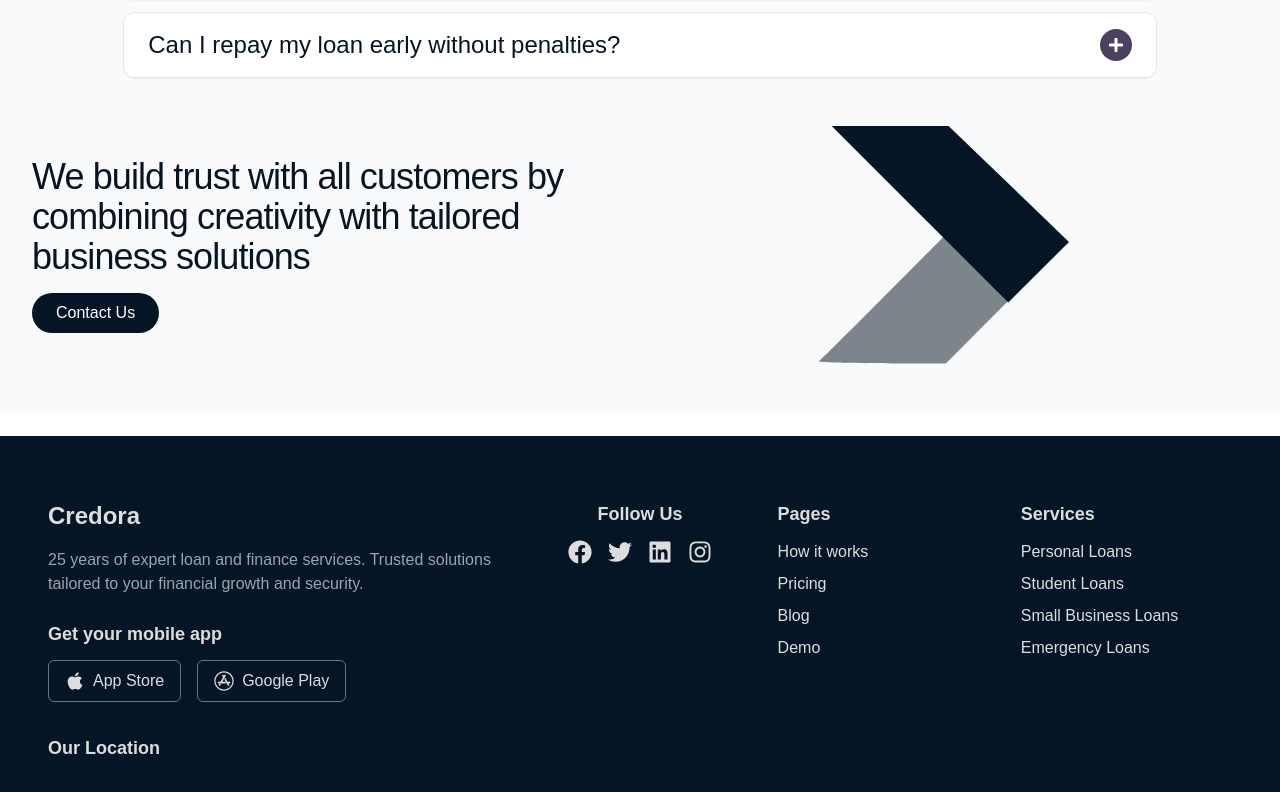
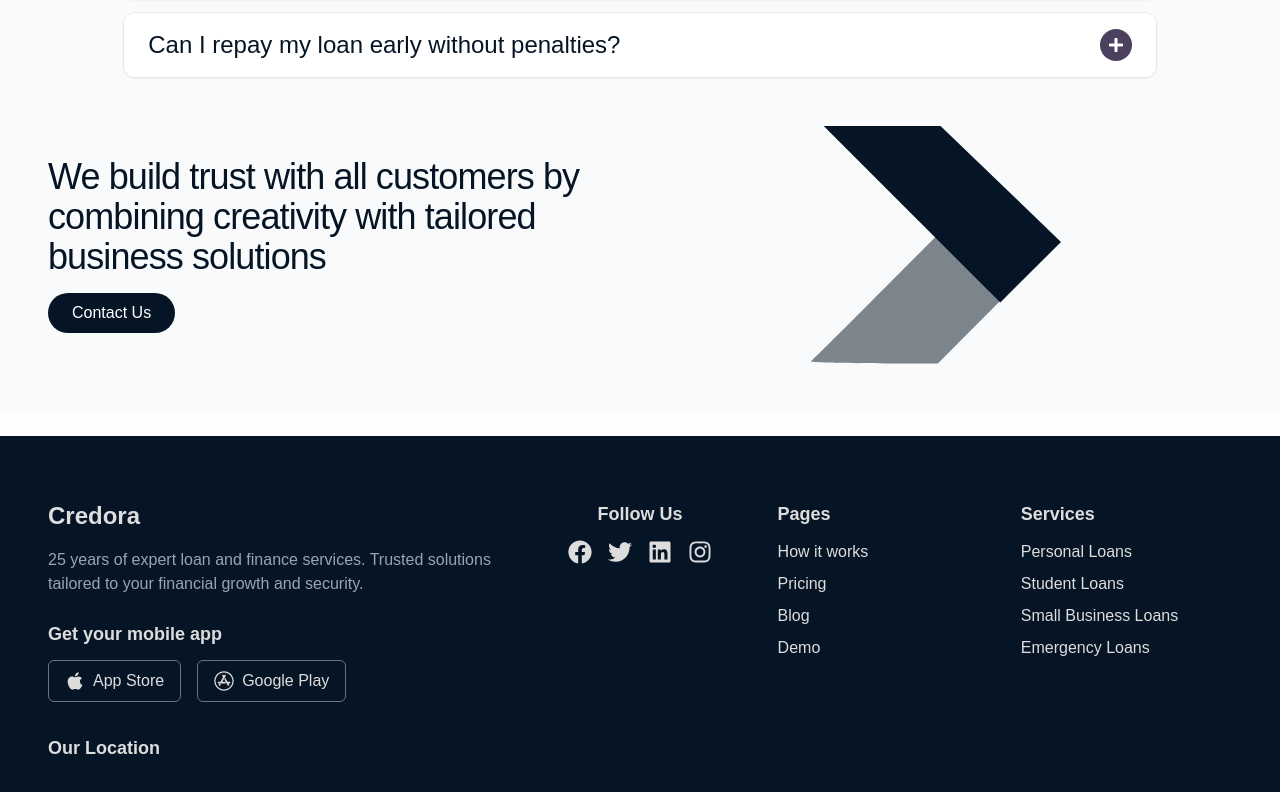
Before and after one commit to KOlivier2119/credora, a Next.js app: page / in a window 1280 px wide. Shown: the part 5896-6688 px from the top of the page. Built offline with nearby package versions, Linux system fonts and the light colour scheme; grey boxes are pictures that could not be loaded.

Commit message:
modifying faq section.

```diff
--- a/components/FAQ.tsx
+++ b/components/FAQ.tsx
@@ -91,7 +91,7 @@
       </div>
 
       {/* Trust Section */}
-      <div className="w-full px-4 sm:px-6 lg:px-8 mt-12 flex flex-col lg:flex-row items-center justify-between">
+      <div className="w-full px-4 sm:px-6 lg:px-12 mt-12 flex flex-col lg:flex-row lg:items-center lg:justify-between lg:mx-auto">
         <div className="text-center lg:text-left lg:w-1/2">
           <h2 className="text-2xl sm:text-3xl lg:text-4xl text-[#061525] mb-4 leading-snug tracking-tight">
             We build trust with all customers by combining creativity with
```
